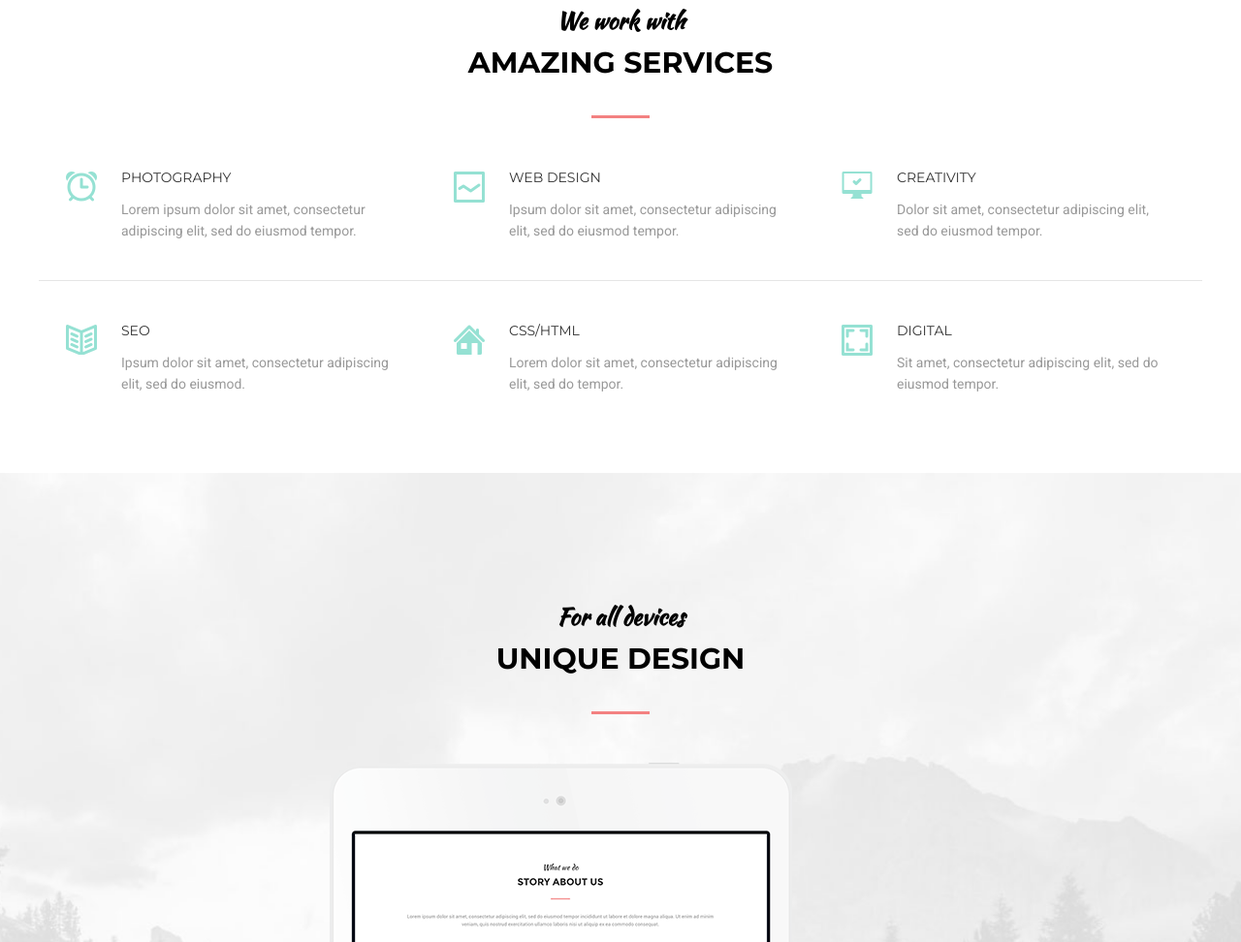
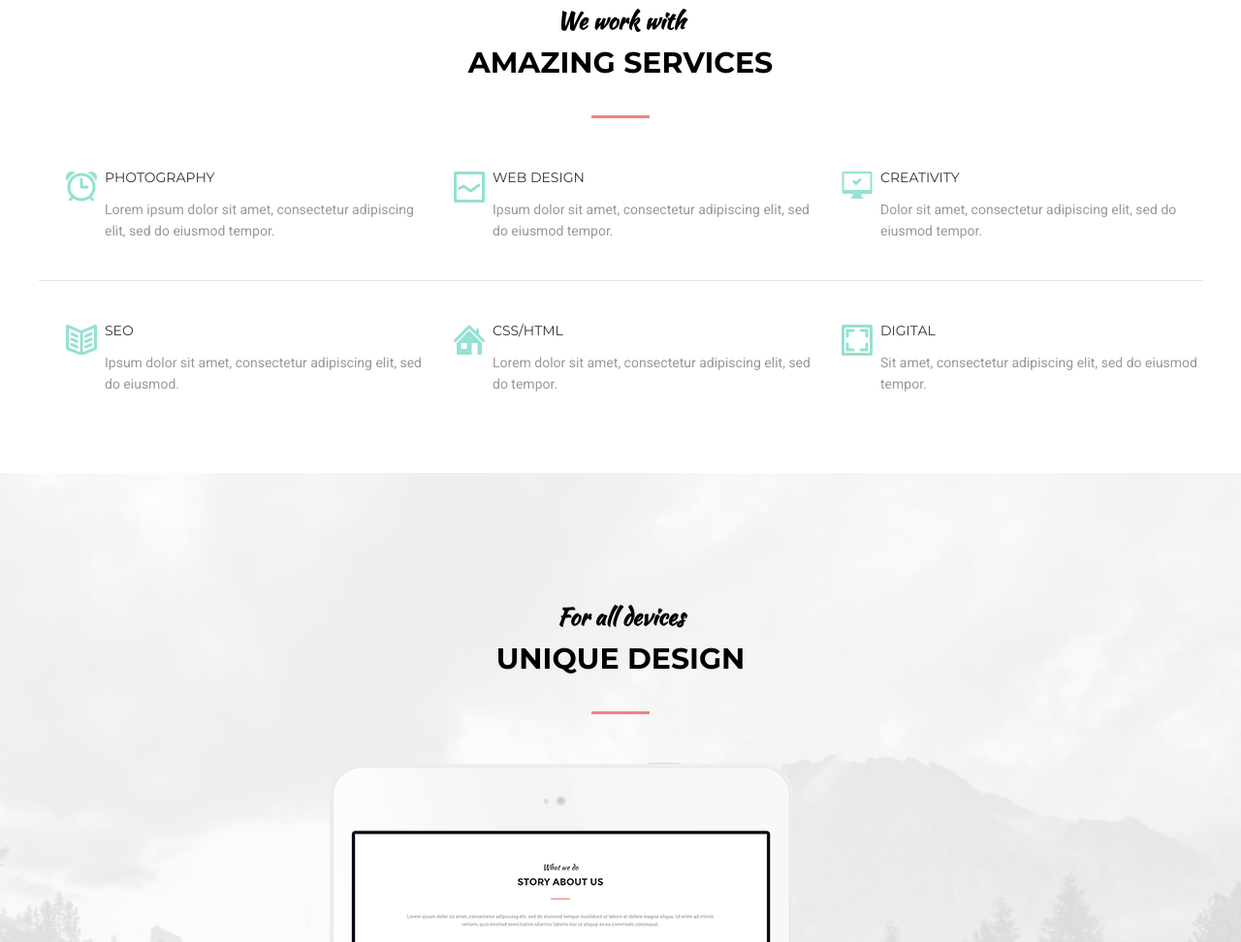
Before and after one commit to NikolaYbatusov/MoGo, a plain HTML site: page index.html in a window 1280 px wide. Shown: the part 1944-2916 px from the top of the page at 97% size. Drawn offline with Linux system fonts and the light colour scheme; files whose address does not match are found by name.

Commit message:
Add files via upload

```diff
--- a/assets/css/style.css
+++ b/assets/css/style.css
@@ -439,10 +439,10 @@ h6 {
 }
 
 .services__item {
+    box-sizing: border-box;
     flex: 1 1 0;
-    padding-left: 85px;
+    padding-left: 68px;
     position: relative;
-    padding-right: 35px;
 }
 
 .service__icon {
@@ -1479,7 +1479,7 @@ h6 {
     /* BLOG */
     .blog {
         flex-wrap: wrap;
-        max-width: 380px;
+        /* max-width: 380px; */
         margin: 0 auto;
     }
     .blog__item {
```
